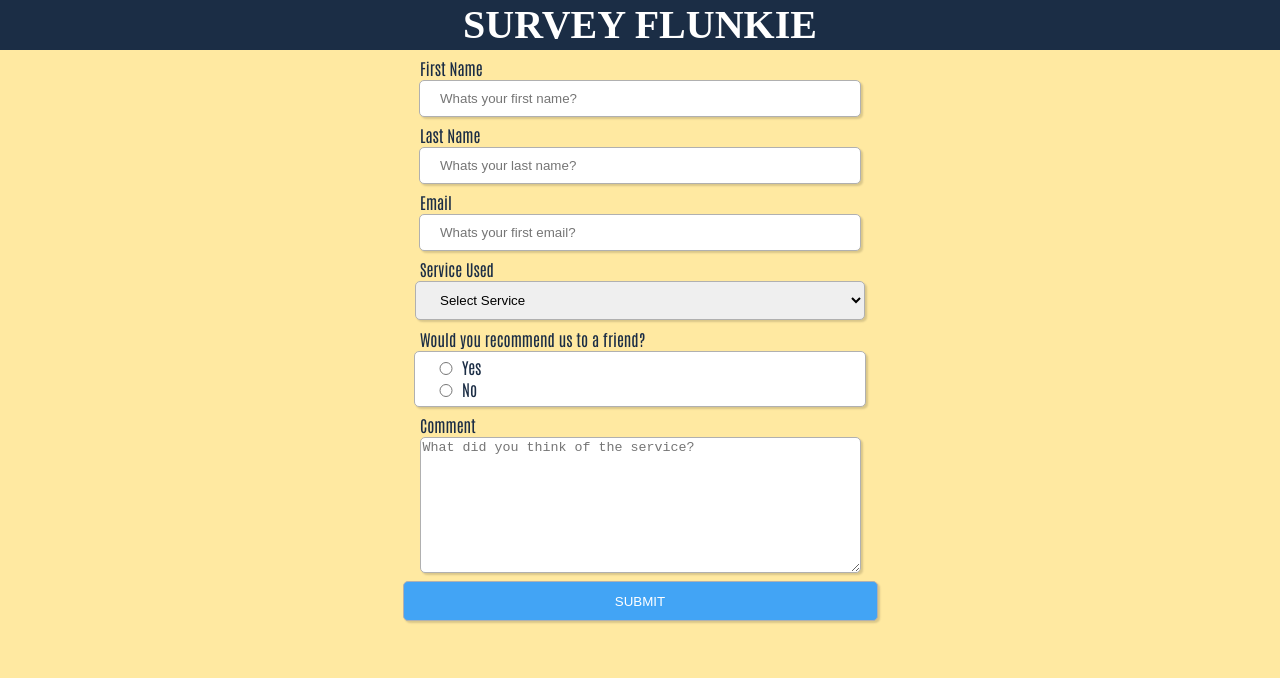
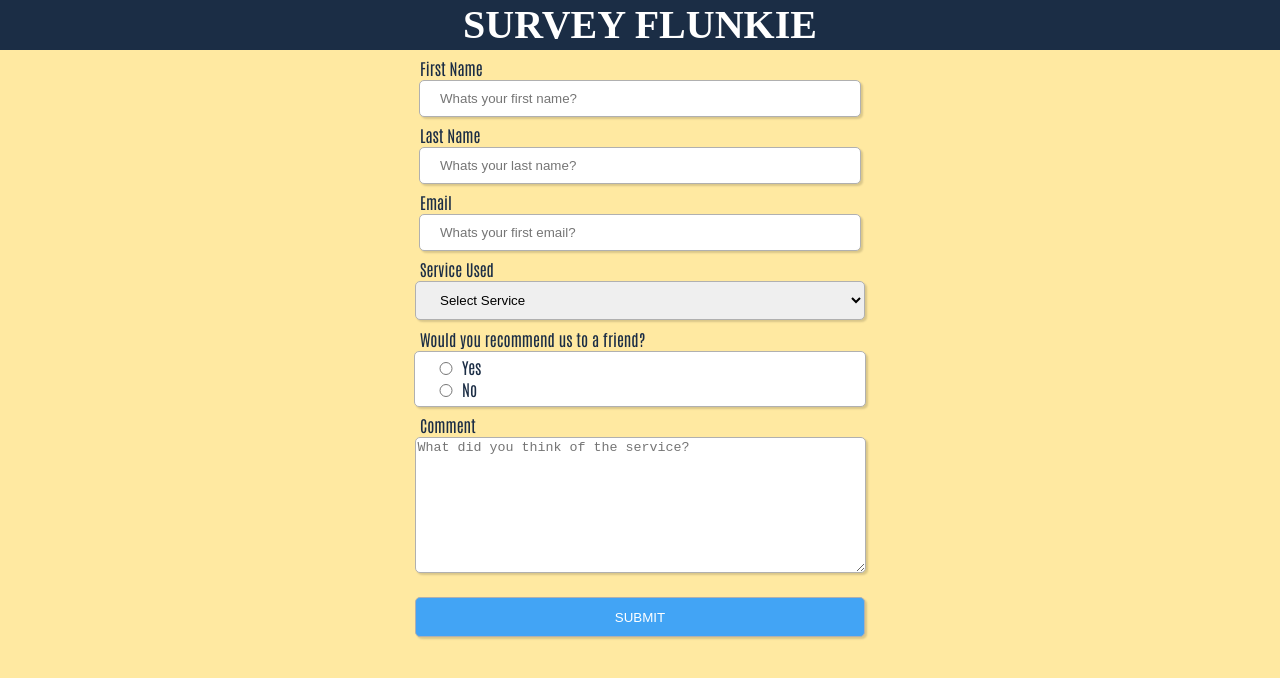
Before and after one commit to TheNootLinja/survey-form, a React (Create React App) app: page / in a window 1280 px wide. Shown: the top 678 px of the page. Built offline with nearby package versions, Linux system fonts and the light colour scheme; a web font is replaced by a local one.

Commit message:
Change styling for when submit button is being hovered

```diff
--- a/src/components/Form.js
+++ b/src/components/Form.js
@@ -19,7 +19,8 @@ function Form({onSubmit}) {
         e.preventDefault();
         if(fName === '' || lName === '' || email === '' || service === '' || recommend === '' || comment === '') {
                 alert("Please fill out form before submitting")
-            };
+            }
+            else {
         const formStateObject = {
             fName,
             lName,
@@ -28,8 +29,9 @@ function Form({onSubmit}) {
             recommend,
             comment,
         }
-        console.log(formStateObject);
-        onSubmit();
+            console.log(formStateObject);
+            onSubmit();
+        }
     }
     const fNameChange = (e) => {
         setFName(e.target.value);
--- a/src/styles/Button.css
+++ b/src/styles/Button.css
@@ -1,10 +1,19 @@
 button {
-  /* margin-top: 1rem; */
+  margin: auto;
+  margin-top: 1rem;
   height: 40px;
-  width: 95%;
+  width: 90%;
   border-radius: 5px;
   text-transform: uppercase;
   background-color: #42a4f5;
   color: white;
   border: 1px solid var(--borderColor);
+  transition: all 0.2s ease-in-out;
 }
+
+button:hover {
+  box-shadow: 5px 5px 5px rgba(0, 0, 0, 0.15);
+  margin-top: 0.8rem;
+  background-color: rgb(0, 238, 127);
+  transition: all 0.2s ease-in-out;
+}
--- a/src/styles/Form.css
+++ b/src/styles/Form.css
@@ -47,7 +47,7 @@ input {
 }
 
 textarea {
-  width: 87%;
+  width: 89%;
   height: 130px;
   display: block;
   margin: auto;
```
